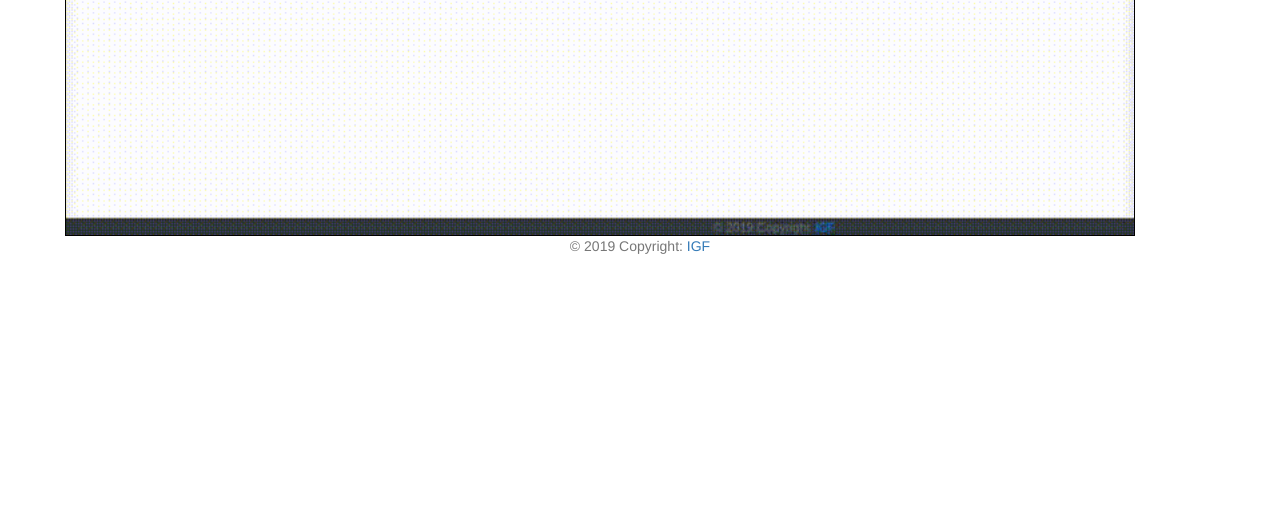
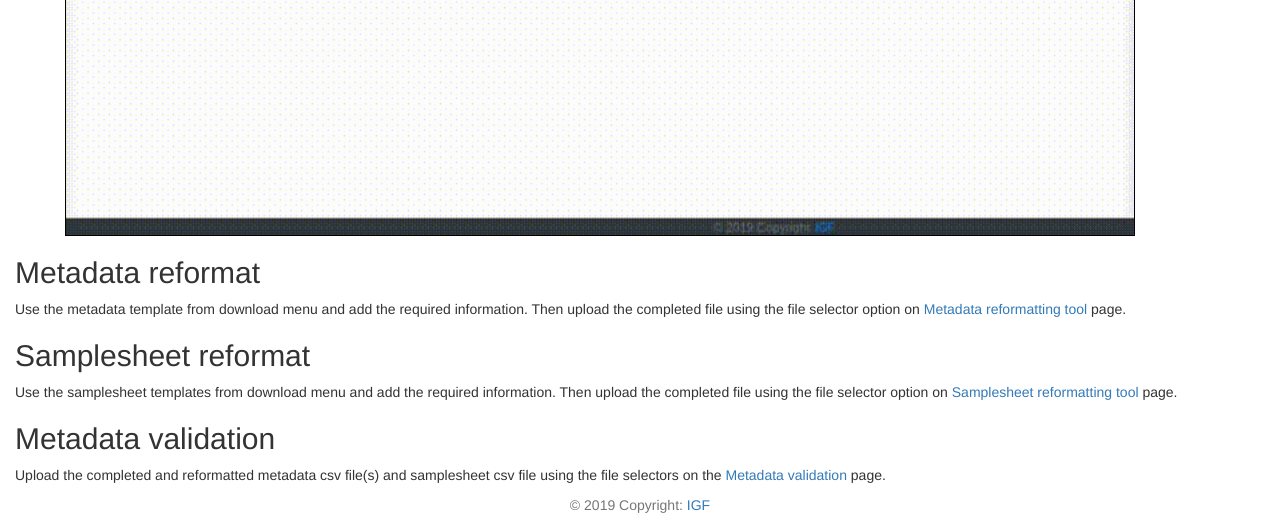
Before and after one commit to imperial-genomics-facility/Metadata_validation, a Flask app: page /help in a window 1280 px wide. Shown: the part 839-1364 px from the top of the page. Before the commit the page ends 1093 px from the top, so only its background shows below. Run offline with Flask 2, Linux system fonts and the light colour scheme; some libraries are stand-ins or nearby versions.

Commit message:
updated help page and logo settings

```diff
--- a/app/templates/base.html
+++ b/app/templates/base.html
@@ -18,7 +18,7 @@
  {{ super() }}
  <nav class="navbar navbar-expand-md bg-dark navbar-dark">
   <a class="navbar-brand" href="#">
-    <img src="static/igf.png" alt="Logo" style="width:30px;">
+    <img src="/static/igf.png" alt="Logo" style="width:30px;">
   </a>
   <button class="navbar-toggler" type="button" data-toggle="collapse" data-target="#collapsibleNavbar">
     <span class="navbar-toggler-icon"></span>
--- a/app/templates/covcalculator/sequencing_coverage_calculator.html
+++ b/app/templates/covcalculator/sequencing_coverage_calculator.html
@@ -38,6 +38,9 @@
   </script>
 {% endblock %}
 
+{% block navbar %}
+ {{ super() }}
+{% endblock %}
 
 {% block page_content %}
 {{ super() }}
--- a/app/templates/help.html
+++ b/app/templates/help.html
@@ -23,5 +23,13 @@
   <div style="position:relative; left:50px">
     <img src="static/covcalculator.gif" height="800" style="border:1px solid black" >
   </div>
-</div>
+  <h2>Metadata reformat</h2>
+  <p>Use the metadata template from download menu and add the required information.
+    Then upload the completed file using the file selector option on <a href="/metadata">Metadata reformatting tool</a> page.</p>
+  <h2>Samplesheet reformat</h2>
+  <p>Use the samplesheet templates from download menu and add the required information.
+      Then upload the completed file using the file selector option on <a href="/samplesheet">Samplesheet reformatting tool</a> page.</p>
+  <h2>Metadata validation</h2>
+  <p>Upload the completed and reformatted metadata csv file(s) and samplesheet csv file using the file selectors on the <a href="/validation">Metadata validation</a> page.</p>
+    </div>
 {% endblock %}
--- a/app/templates/samplesheet/samplesheet_reformat.html
+++ b/app/templates/samplesheet/samplesheet_reformat.html
@@ -15,6 +15,6 @@
 
 {% block page_content %}
 {{ super() }}
-<h1>Samplesheet</h1>
+<h1>Samplesheet reformatting tool</h1>
 {{ wtf.quick_form(form) }}
 {% endblock %}
```
